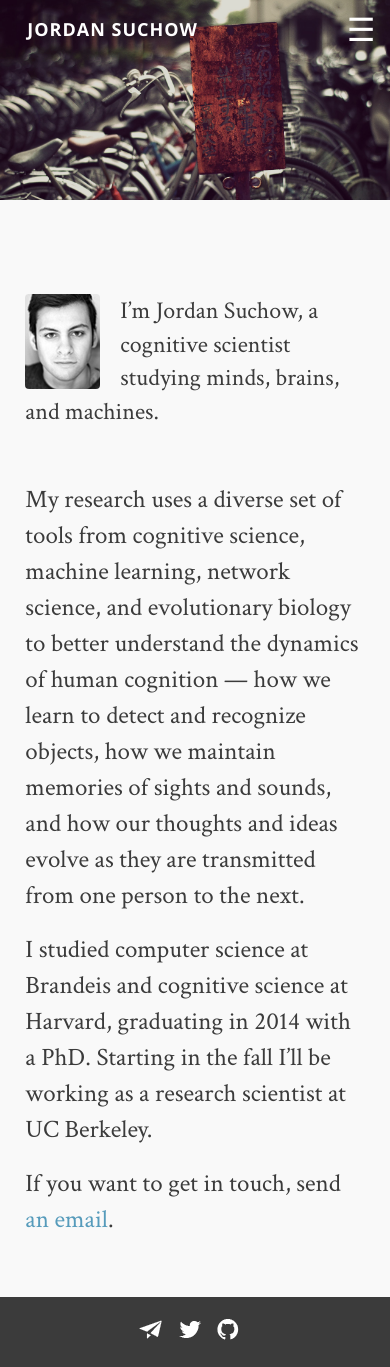
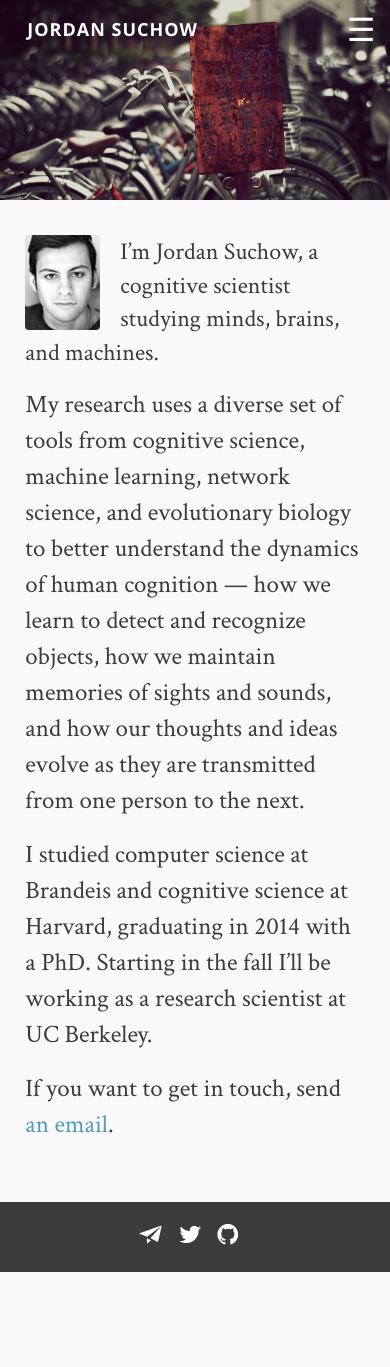
Before and after one commit to suchow/suchow.io, a Jekyll site: the page built from index.md, in a window 390 px wide. Built offline with Jekyll 4.4.1, drawn with Linux system fonts in a browser that asks for light colours; comment, search, counter and statistics services are not loaded; after the commit the page ends 1272 px from its top, so only the background shows below that.

Commit message:
Adjust index page header spacing

```diff
--- a/_layouts/index.html
+++ b/_layouts/index.html
@@ -17,7 +17,6 @@
             {% if page.title %}
               <h1>{{page.title}}</h1>
             {% endif %}
-            <p class="date">{{page.date | date: "%b %d, %Y" }}</p>
             <img class="headshot" src="{{ site.url }}/images/headshot.jpg">
             <p class="intro">{% if page.description %}{{ page.description }}{% else %}{{ page.tagline }}{% endif %}</p>
           </hgroup>
--- a/_sass/_styles.scss
+++ b/_sass/_styles.scss
@@ -855,6 +855,10 @@ footer {
         padding-top: 20px;
     }
 
+    .article header {
+        margin: 35px 0 0 0;
+    }
+
 }
 
 
--- a/assets/css/i.css
+++ b/assets/css/i.css
@@ -1106,6 +1106,10 @@ footer .social a {
   .archive-wrap {
     padding-top: 20px;
   }
+
+  .article header {
+    margin: 35px 0 0 0;
+  }
 }
 @media only screen and (max-width: 480px) {
   .post {
```
